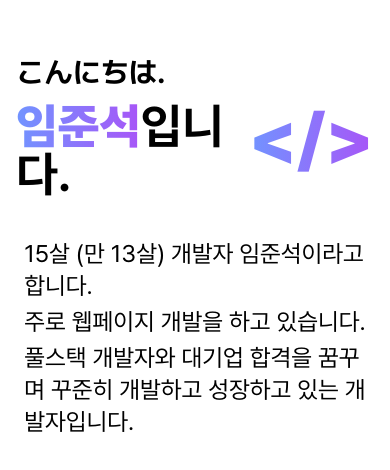
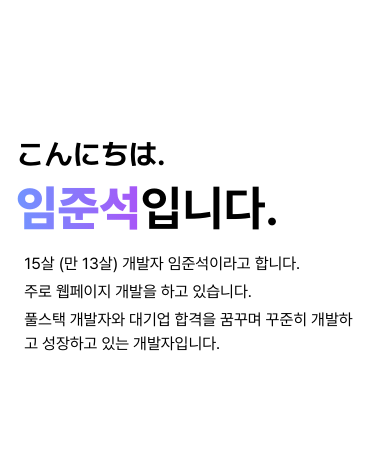
Before and after one commit to limjunseok0929/limjunseok, a Next.js app: page / in a window 390 px wide. Shown: the part 132-602 px from the top of the page. Built offline with nearby package versions, Linux system fonts and the light colour scheme.

Commit message:
20230905

```diff
--- a/app/page.tsx
+++ b/app/page.tsx
@@ -76,22 +76,22 @@ const Home: NextPage = () => {
       <div className='snap-start grid h-screen'>
         <div className='flex flex-col justify-center pt-20 space-y-1 absolute h-4/5 w-full'>
           <div className='flex flex-col self-center w-11/12 md:w-5/6 lg:w-4/5'>
-            <div className='space-y-10'>
+            <div className='space-y-5 sm-space-y-7 md:space-y-10'>
               <div className='space-y-3'>
                 <h1 className='font-bold text-3xl sm:text-4xl md:text-5xl'>{helloText}</h1>
                 <div className='flex justify-between'>
                   <h1 className='text-5xl sm:text-6xl md:text-7xl font-bold'><span className='text-5xl sm:text-6xl md:text-7xl text-transparent bg-clip-text from-[#7194FF] to-[#A855F7] bg-gradient-to-r font-black'>임준석</span>입니다.</h1>
-                  <div><h1><span className='text-7xl sm:text-8xl md:text-9xl text-transparent bg-clip-text from-[#7194FF] to-[#A855F7] bg-gradient-to-r font-black'>{'</>'}</span></h1></div>
+                  <div><h1><span className='hidden md:block text-9xl text-transparent bg-clip-text from-[#7194FF] to-[#A855F7] bg-gradient-to-r font-black'>{'</>'}</span></h1></div>
                 </div>
               </div>
               <div className='px-2'>
-                <p className='text-2xl'>
+                <div className='text-base sm:text-lg md:text-2xl'>
                   {date.getFullYear() - 2008}살 (만 {age}살) 개발자 임준석이라고 합니다.
                   <div className='p-0.5' />
                   주로 웹페이지 개발을 하고 있습니다.
                   <div className='p-0.5' />
                   풀스택 개발자와 대기업 합격을 꿈꾸며 꾸준히 개발하고 성장하고 있는 개발자입니다.
-                </p>
+                </div>
               </div>
             </div>
           </div>
```
